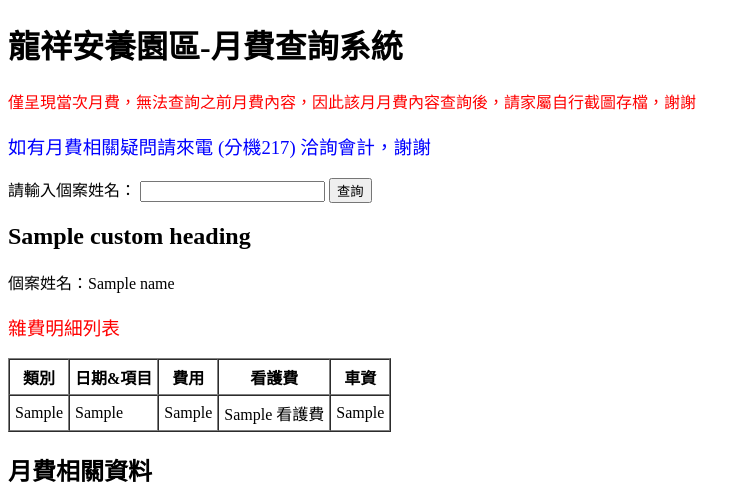
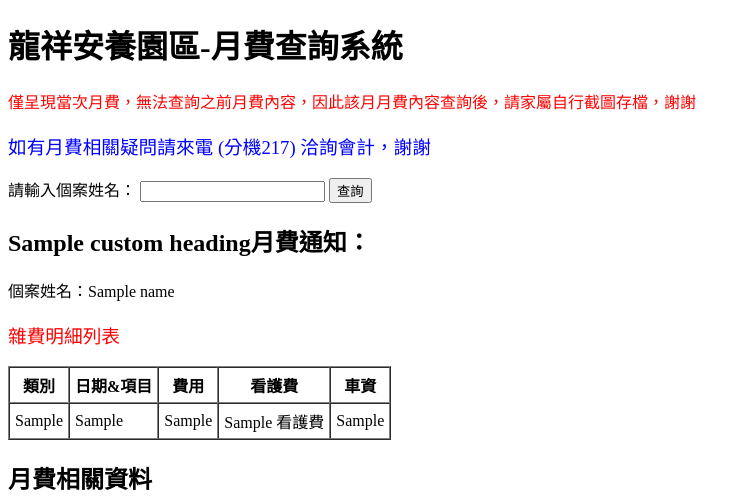
Before and after one commit to ls471471/expense-query-app, a Flask app: template templates/index.html in a window 1280 px wide. Shown: the top 498 px of the page, without its empty margins (0-751 px from the left). Run offline with Flask 3, Linux system fonts and the light colour scheme; the template is opened without the code that fills it: most values are stand-ins (such as "Sample title", 1, 10 or a date in 2020); parts of the project's set-up code (start-up, migrations or seed data) failed here and were passed over.

Commit message:
Update index.html

```diff
--- a/templates/index.html
+++ b/templates/index.html
@@ -15,7 +15,7 @@
     </form>
 
     {% if results is not none %}
-        <h2>{{ custom_heading }}</h2>
+        <h2>{{ custom_heading }}月費通知：</h2>
         <p>個案姓名：{{ name }}</p>
         <p style="color:red; font-size:14pt;">雜費明細列表</p>
         <table border="1" cellpadding="5" cellspacing="0">
```
